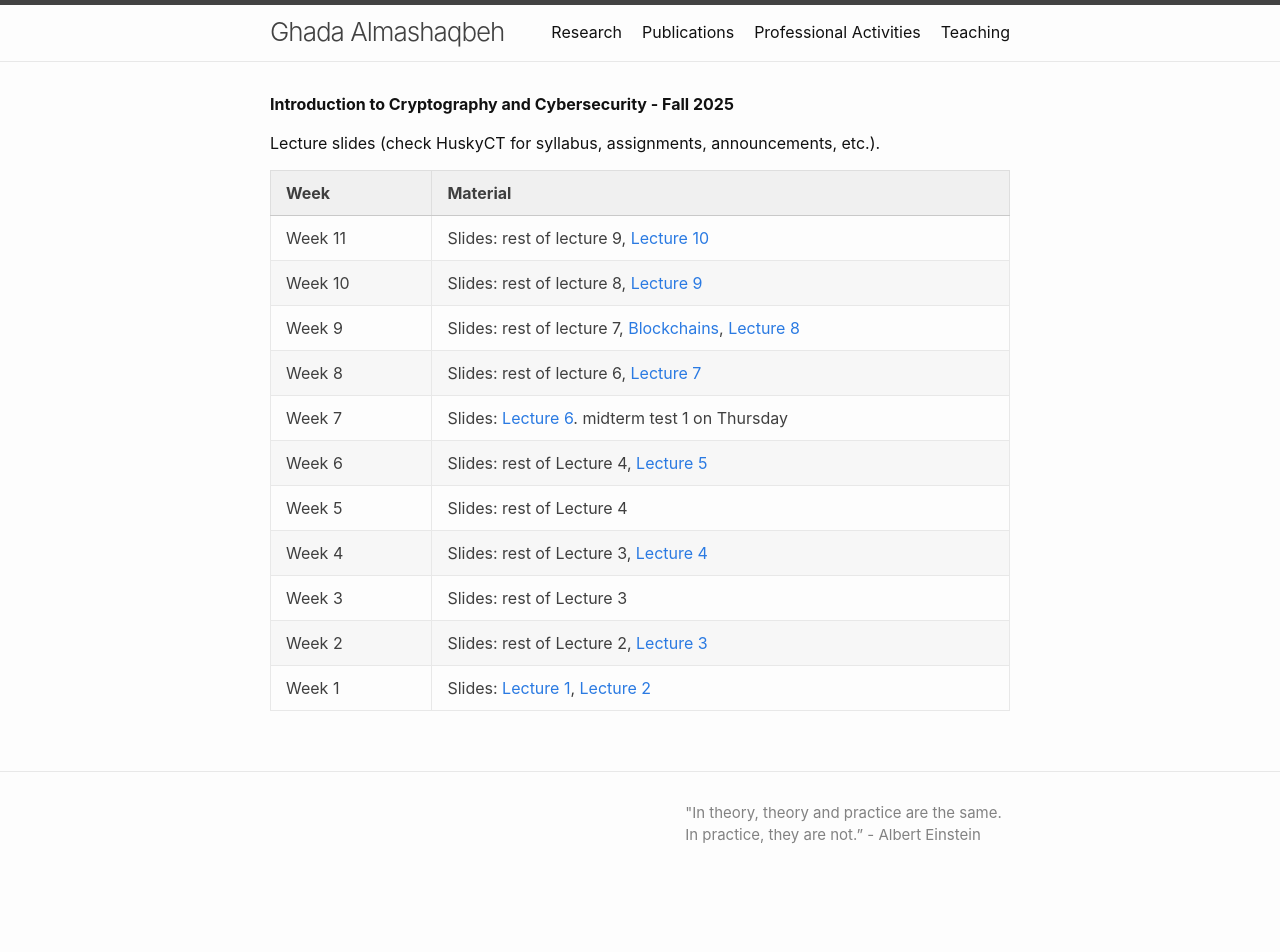
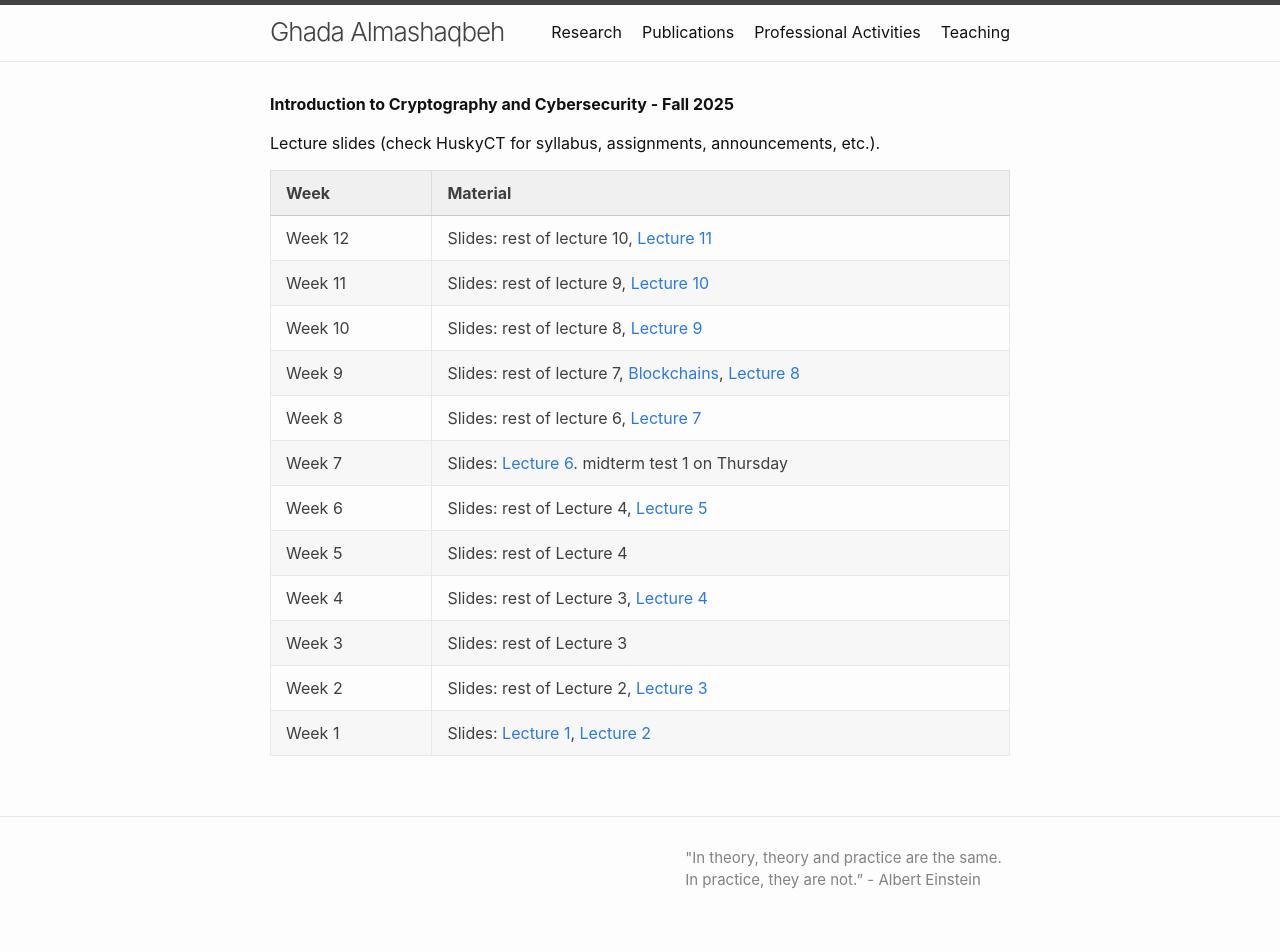
Before and after one commit to GhadaAlmashaqbeh/GhadaAlmashaqbeh.github.io, a Jekyll site: the page built from courses/cse3400-f2025/index.md, in a window 1280 px wide. Built offline with Jekyll 4.4.1, drawn with Linux system fonts in a browser that asks for light colours; before the commit the page ends 907 px from its top, so only the background shows below that.

Commit message:
add lect 11

```diff
--- a/courses/cse3400-f2025/index.md
+++ b/courses/cse3400-f2025/index.md
@@ -8,6 +8,7 @@ Lecture slides (check HuskyCT for syllabus, assignments, announcements, etc.).
 
 | Week&emsp;&emsp;| Material           |
 |----------|--------------------|
+| Week 12 | Slides: rest of lecture 10, [Lecture 11](./lecture11.pdf)|
 | Week 11 | Slides: rest of lecture 9, [Lecture 10](./lecture10.pdf)|
 | Week 10 | Slides: rest of lecture 8, [Lecture 9](./lecture9.pdf)|
 | Week 9 | Slides: rest of lecture 7, [Blockchains](./blockchains.pdf), [Lecture 8](./lecture8.pdf)|
```
Also changed, not shown: 1 other file.
